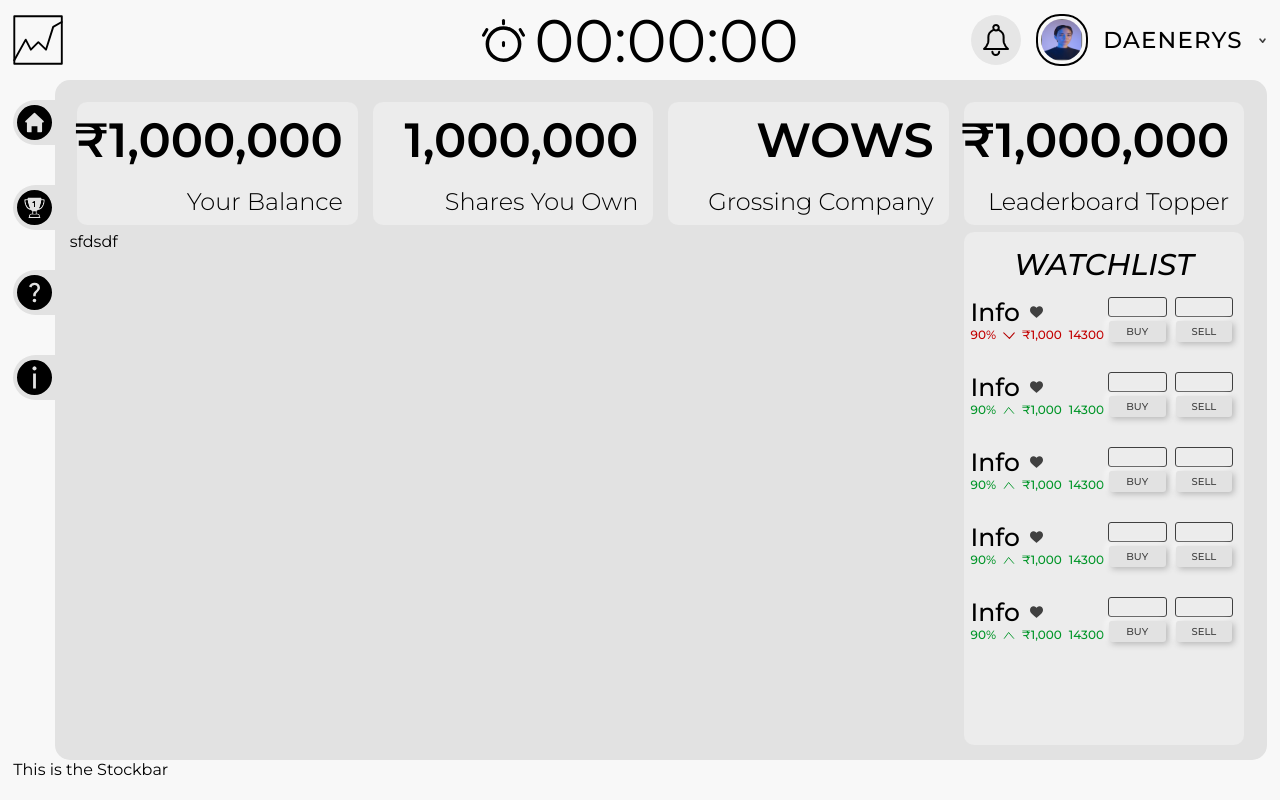
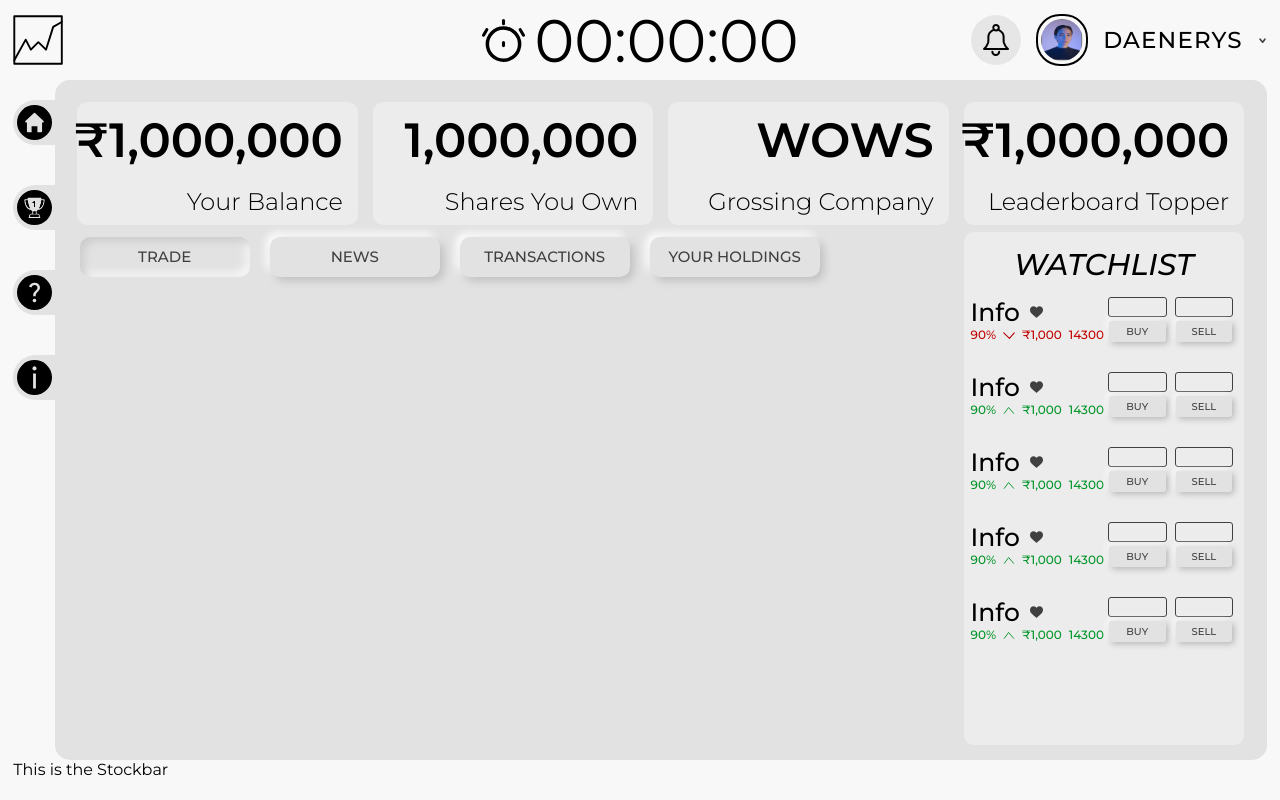
Before and after one commit to shreejilucifer/wow, a Next.js app: page /dashboard in a window 1280 px wide. Built offline with nearby package versions, Linux system fonts and the light colour scheme.

Commit message:
Dashboard Links WIP

```diff
--- a/pages/dashboard.js
+++ b/pages/dashboard.js
@@ -2,6 +2,7 @@ import Head from '../src/components/head';
 import Layout from '../src/components/layout';
 import Stats from '../src/components/dashboard/stats';
 import WatchList from '../src/components/dashboard/watchlist';
+import Links from '../src/components/dashboard/links';
 import light from '../src/styles/light/dashboard.module.css';
 
 const Dashboard = () => {
@@ -12,7 +13,9 @@ const Dashboard = () => {
       <Layout>
         <Stats />
         <div className={styles.container}>
-          <div className={styles.main}>sfdsdf</div>
+          <div className={styles.main}>
+            <Links />
+          </div>
           <WatchList />
         </div>
       </Layout>
--- /dev/null
+++ b/src/components/dashboard/links.js
@@ -0,0 +1,17 @@
+import light from '../../styles/light/links.module.css';
+
+const Links = () => {
+  const styles = light;
+  return (
+    <div className={styles.container}>
+      <button className={styles.linkButtons + ' ' + styles.active}>
+        Trade
+      </button>
+      <button className={styles.linkButtons}>News</button>
+      <button className={styles.linkButtons}>Transactions</button>
+      <button className={styles.linkButtons}>Your Holdings</button>
+    </div>
+  );
+};
+
+export default Links;
--- a/src/styles/light/dashboard.module.css
+++ b/src/styles/light/dashboard.module.css
@@ -6,4 +6,6 @@
 }
 
 .main {
+  display: flex;
+  flex-direction: column;
 }
--- /dev/null
+++ b/src/styles/light/links.module.css
@@ -0,0 +1,64 @@
+.container {
+  display: flex;
+  flex-direction: row;
+  justify-content: flex-start;
+  margin-top: 5px;
+  margin-left: 10px;
+}
+
+.linkButtons,
+.active {
+  display: flex;
+  flex-direction: row;
+  justify-content: center;
+  align-items: center;
+  font-size: 15px;
+  font-weight: 500;
+  text-transform: uppercase;
+  width: 170px;
+  height: 40px;
+  margin-right: 20px;
+  border: none;
+  border-radius: 10px;
+  background: #e2e2e2;
+  box-shadow: 4px 4px 8px #c0c0c0, -4px -4px 8px #ffffff;
+  outline: none;
+  cursor: pointer;
+  color: #404040;
+}
+
+.active {
+  border-radius: 10px;
+  background: #e2e2e2;
+  box-shadow: inset 4px 4px 8px #cbcbcb, inset -4px -4px 8px #f9f9f9;
+}
+
+@media only screen and (max-width: 768px) {
+  .container {
+    margin-top: 10px;
+  }
+  .linkButtons,
+  .active {
+    font-size: 10px;
+  }
+}
+
+@media only screen and (max-width: 425px) {
+  .linkButtons,
+  .active {
+    width: auto;
+    margin-left: 1px;
+    padding-left: 10px;
+    padding-right: 10px;
+  }
+}
+
+@media only screen and (max-width: 375px) {
+  .linkButtons,
+  .active {
+    width: auto;
+    margin-left: 1px;
+    padding-left: 5px;
+    padding-right: 5px;
+  }
+}
```
